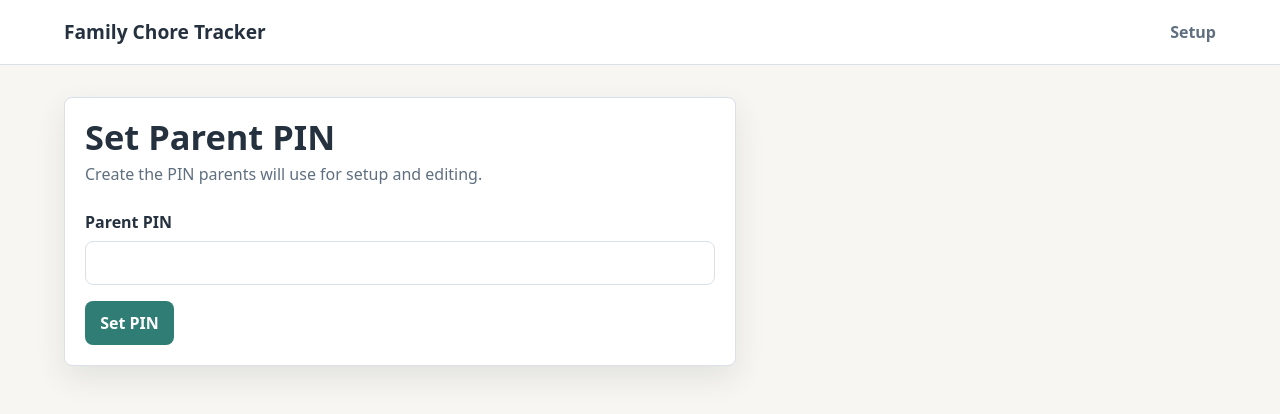
After one commit to davidacodes/family_chore_tracker, a Django app: page /parent/pin/set/ in a window 1280 px wide. The commit adds this page. Shown: the top 414 px of the page. Run offline with Django 5.2, Linux system fonts and the light colour scheme; data that the repository does not hold is empty.

Commit message:
Add parent PIN mode

```diff
--- a/chores/forms.py
+++ b/chores/forms.py
@@ -1,5 +1,6 @@
 from django import forms
 
+from .models import HouseholdSettings
 from .models import Kid
 
 
@@ -13,3 +14,21 @@ class KidForm(forms.ModelForm):
         if not name:
             raise forms.ValidationError("Enter a kid name.")
         return name
+
+
+class ParentPinForm(forms.Form):
+    pin = forms.CharField(
+        label="Parent PIN",
+        min_length=4,
+        max_length=32,
+        strip=True,
+        widget=forms.PasswordInput,
+    )
+
+
+class SetParentPinForm(ParentPinForm):
+    def clean_pin(self):
+        pin = self.cleaned_data["pin"].strip()
+        if HouseholdSettings.has_parent_pin():
+            raise forms.ValidationError("A parent PIN already exists.")
+        return pin
--- a/chores/models.py
+++ b/chores/models.py
@@ -1,3 +1,5 @@
+from django.contrib.auth.hashers import check_password
+from django.contrib.auth.hashers import make_password
 from django.core.exceptions import ValidationError
 from django.db import models
 
@@ -21,3 +23,46 @@ class Kid(models.Model):
     def save(self, *args, **kwargs):
         self.full_clean()
         return super().save(*args, **kwargs)
+
+
+class HouseholdSettings(models.Model):
+    parent_pin_hash = models.CharField(max_length=256)
+    created_at = models.DateTimeField(auto_now_add=True)
+    updated_at = models.DateTimeField(auto_now=True)
+
+    class Meta:
+        verbose_name_plural = "household settings"
+
+    def __str__(self):
+        return "Household settings"
+
+    @classmethod
+    def get_settings(cls):
+        return cls.objects.order_by("id").first()
+
+    @classmethod
+    def has_parent_pin(cls):
+        return cls.get_settings() is not None
+
+    @classmethod
+    def set_initial_parent_pin(cls, pin):
+        if cls.has_parent_pin():
+            raise ValidationError("A parent PIN already exists.")
+        settings = cls(parent_pin_hash=make_password(pin))
+        settings.full_clean()
+        settings.save()
+        return settings
+
+    def check_parent_pin(self, pin):
+        return check_password(pin, self.parent_pin_hash)
+
+    def clean(self):
+        super().clean()
+        if not self.parent_pin_hash:
+            raise ValidationError({"parent_pin_hash": "Parent PIN hash is required."})
+        if not self.pk and HouseholdSettings.objects.exists():
+            raise ValidationError("Only one household settings record is allowed.")
+
+    def save(self, *args, **kwargs):
+        self.full_clean()
+        return super().save(*args, **kwargs)
--- /dev/null
+++ b/chores/parent_mode.py
@@ -0,0 +1,38 @@
+from functools import wraps
+
+from django.shortcuts import redirect
+
+from .models import HouseholdSettings
+
+
+PARENT_MODE_SESSION_KEY = "is_parent_mode"
+
+
+def enter_parent_mode(request):
+    request.session[PARENT_MODE_SESSION_KEY] = True
+
+
+def leave_parent_mode(request):
+    request.session[PARENT_MODE_SESSION_KEY] = False
+
+
+def is_parent_mode(request):
+    return request.session.get(PARENT_MODE_SESSION_KEY) is True
+
+
+def parent_mode_required(view_func):
+    @wraps(view_func)
+    def wrapper(request, *args, **kwargs):
+        if is_parent_mode(request):
+            return view_func(request, *args, **kwargs)
+        if not HouseholdSettings.has_parent_pin():
+            return redirect("chores:set_parent_pin")
+        return redirect("chores:enter_parent_mode")
+
+    return wrapper
+
+
+def parent_mode_context(request):
+    return {
+        "is_parent_mode": is_parent_mode(request),
+    }
--- a/chores/urls.py
+++ b/chores/urls.py
@@ -7,5 +7,8 @@ app_name = "chores"
 
 urlpatterns = [
     path("", views.home, name="home"),
+    path("parent/pin/set/", views.set_parent_pin, name="set_parent_pin"),
+    path("parent/login/", views.enter_parent_mode_view, name="enter_parent_mode"),
+    path("parent/logout/", views.leave_parent_mode_view, name="leave_parent_mode"),
     path("setup/kids/", views.setup_kids, name="setup_kids"),
 ]
--- a/chores/views.py
+++ b/chores/views.py
@@ -6,7 +6,13 @@ from django.utils import timezone
 
 from .calendar import DATE_QUERY_FORMAT, parse_selected_week, week_dates
 from .forms import KidForm
+from .forms import ParentPinForm
+from .forms import SetParentPinForm
 from .models import Kid
+from .models import HouseholdSettings
+from .parent_mode import enter_parent_mode
+from .parent_mode import leave_parent_mode
+from .parent_mode import parent_mode_required
 
 
 def home(request):
@@ -25,6 +31,45 @@ def home(request):
     return render(request, "chores/home.html", context)
 
 
+def set_parent_pin(request):
+    if HouseholdSettings.has_parent_pin():
+        return redirect("chores:enter_parent_mode")
+
+    if request.method == "POST":
+        form = SetParentPinForm(request.POST)
+        if form.is_valid():
+            HouseholdSettings.set_initial_parent_pin(form.cleaned_data["pin"])
+            enter_parent_mode(request)
+            return redirect("chores:setup_kids")
+    else:
+        form = SetParentPinForm()
+
+    return render(request, "chores/set_parent_pin.html", {"form": form})
+
+
+def enter_parent_mode_view(request):
+    if not HouseholdSettings.has_parent_pin():
+        return redirect("chores:set_parent_pin")
+
+    if request.method == "POST":
+        form = ParentPinForm(request.POST)
+        settings = HouseholdSettings.get_settings()
+        if form.is_valid() and settings.check_parent_pin(form.cleaned_data["pin"]):
+            enter_parent_mode(request)
+            return redirect("chores:setup_kids")
+        form.add_error("pin", "Enter the correct parent PIN.")
+    else:
+        form = ParentPinForm()
+
+    return render(request, "chores/enter_parent_mode.html", {"form": form})
+
+
+def leave_parent_mode_view(request):
+    leave_parent_mode(request)
+    return redirect("chores:home")
+
+
+@parent_mode_required
 def setup_kids(request):
     if request.method == "POST":
         form = KidForm(request.POST)
--- a/config/settings.py
+++ b/config/settings.py
@@ -39,6 +39,7 @@ TEMPLATES = [
                 "django.template.context_processors.request",
                 "django.contrib.auth.context_processors.auth",
                 "django.contrib.messages.context_processors.messages",
+                "chores.parent_mode.parent_mode_context",
             ],
         },
     },
--- a/static/css/app.css
+++ b/static/css/app.css
@@ -62,6 +62,10 @@ a:focus-visible {
     display: flex;
     align-items: center;
     gap: 0.75rem;
+}
+
+.site-nav form {
+    margin: 0;
 }
 
 .site-nav a {
@@ -215,6 +219,14 @@ button:focus-visible {
     outline-offset: 3px;
 }
 
+.link-button {
+    min-height: auto;
+    padding: 0;
+    background: transparent;
+    color: var(--color-muted);
+    font-weight: 700;
+}
+
 .kid-list h2 {
     margin: 0 0 0.75rem;
 }
--- a/templates/base.html
+++ b/templates/base.html
@@ -14,6 +14,12 @@
             <a class="site-title" href="{% url 'chores:home' %}">Family Chore Tracker</a>
             <nav class="site-nav" aria-label="Main navigation">
                 <a href="{% url 'chores:setup_kids' %}">Setup</a>
+                {% if is_parent_mode %}
+                    <form method="post" action="{% url 'chores:leave_parent_mode' %}">
+                        {% csrf_token %}
+                        <button class="link-button" type="submit">Leave parent mode</button>
+                    </form>
+                {% endif %}
             </nav>
         </div>
     </header>
--- /dev/null
+++ b/templates/chores/set_parent_pin.html
@@ -0,0 +1,26 @@
+{% extends "base.html" %}
+
+{% block title %}Set Parent PIN - Family Chore Tracker{% endblock %}
+
+{% block content %}
+<section class="setup-panel" aria-labelledby="set-pin-heading">
+    <div class="setup-panel__header">
+        <h1 id="set-pin-heading">Set Parent PIN</h1>
+        <p>Create the PIN parents will use for setup and editing.</p>
+    </div>
+
+    <form class="stacked-form" method="post" novalidate>
+        {% csrf_token %}
+        <div class="field">
+            <label for="{{ form.pin.id_for_label }}">Parent PIN</label>
+            {{ form.pin }}
+            {% if form.pin.errors %}
+                <div class="field-errors">
+                    {{ form.pin.errors }}
+                </div>
+            {% endif %}
+        </div>
+        <button type="submit">Set PIN</button>
+    </form>
+</section>
+{% endblock %}
```
Also changed, not shown: templates/chores/enter_parent_mode.html (added, +26 -0 lines), tests/test_parent_mode.py (added, +94 -0 lines), tests/test_setup_kids.py (+16 -0 lines), chores/migrations/0002_householdsettings.py (added).
